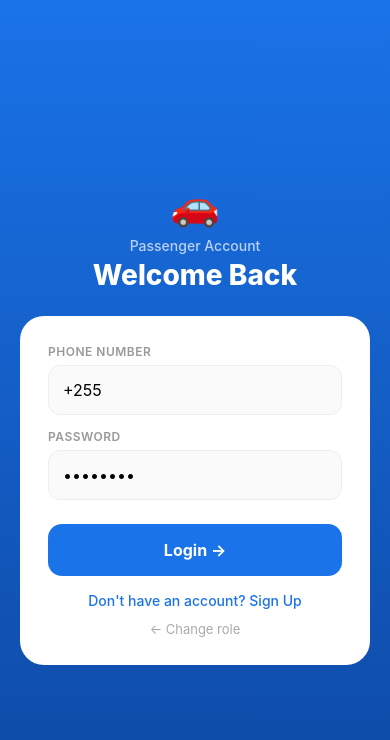
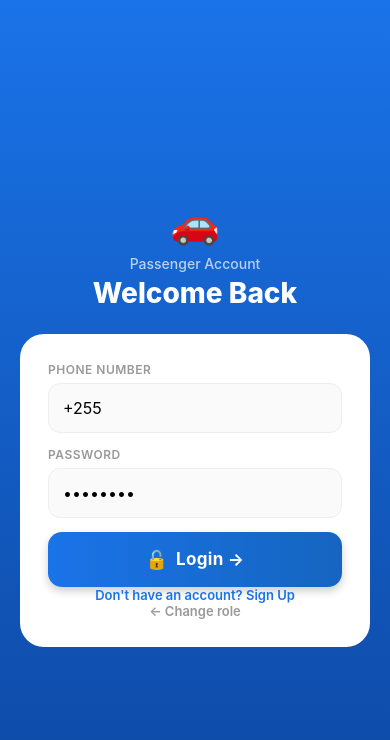
Before and after one commit to kabulamoshi3-cloud/safiri-salama, a React Native app in the folder apps/passenger-app/: screen /Login in a window 390 px wide. Shown: the top 740 px of the page. Built offline with nearby package versions, Linux system fonts and the light colour scheme.

Commit message:
feat: animated buttons with haptic feedback, fix navigation so all screens work after login

```diff
--- a/apps/passenger-app/App.tsx
+++ b/apps/passenger-app/App.tsx
@@ -1,16 +1,13 @@
-import React, { useState, useEffect } from 'react';
+import React, { useState, useEffect, useCallback } from 'react';
 import { NavigationContainer } from '@react-navigation/native';
 import { createNativeStackNavigator } from '@react-navigation/native-stack';
 import { createBottomTabNavigator } from '@react-navigation/bottom-tabs';
 import AsyncStorage from '@react-native-async-storage/async-storage';
 import { StatusBar } from 'expo-status-bar';
 
-// Auth screens
 import OnboardingScreen from './screens/OnboardingScreen';
 import WelcomeScreen from './screens/WelcomeScreen';
 import LoginScreen from './screens/LoginScreen';
-
-// Passenger screens
 import HomeScreen from './screens/HomeScreen';
 import RideRequestScreen from './screens/RideRequestScreen';
 import TripActiveScreen from './screens/TripActiveScreen';
@@ -18,8 +15,6 @@ import RatingScreen from './screens/RatingScreen';
 import TripsScreen from './screens/TripsScreen';
 import ProfileScreen from './screens/ProfileScreen';
 import SupportScreen from './screens/SupportScreen';
-
-// Driver screens
 import DriverHomeScreen from './screens/DriverHomeScreen';
 import DriverTripRequestScreen from './screens/DriverTripRequestScreen';
 import DriverActiveTripScreen from './screens/DriverActiveTripScreen';
@@ -30,14 +25,7 @@ const Tab = createBottomTabNavigator();
 
 function PassengerTabs() {
   return (
-    <Tab.Navigator
-      screenOptions={{
-        tabBarActiveTintColor: '#1a73e8',
-        tabBarInactiveTintColor: '#999',
-        headerStyle: { backgroundColor: '#1a73e8' },
-        headerTintColor: '#fff',
-      }}
-    >
+    <Tab.Navigator screenOptions={{ tabBarActiveTintColor: '#1a73e8', tabBarInactiveTintColor: '#999', headerStyle: { backgroundColor: '#1a73e8' }, headerTintColor: '#fff' }}>
       <Tab.Screen name="Home" component={HomeScreen} options={{ title: '🏠 Home' }} />
       <Tab.Screen name="Trips" component={TripsScreen} options={{ title: '📋 Trips' }} />
       <Tab.Screen name="Support" component={SupportScreen} options={{ title: '❓ Help' }} />
@@ -48,14 +36,7 @@ function PassengerTabs() {
 
 function DriverTabs() {
   return (
-    <Tab.Navigator
-      screenOptions={{
-        tabBarActiveTintColor: '#2e7d32',
-        tabBarInactiveTintColor: '#999',
-        headerStyle: { backgroundColor: '#2e7d32' },
-        headerTintColor: '#fff',
-      }}
-    >
+    <Tab.Navigator screenOptions={{ tabBarActiveTintColor: '#2e7d32', tabBarInactiveTintColor: '#999', headerStyle: { backgroundColor: '#2e7d32' }, headerTintColor: '#fff' }}>
       <Tab.Screen name="DriverHome" component={DriverHomeScreen} options={{ title: '🏠 Home' }} />
       <Tab.Screen name="Earnings" component={EarningsScreen} options={{ title: '💰 Earnings' }} />
       <Tab.Screen name="Support" component={SupportScreen} options={{ title: '❓ Help' }} />
@@ -65,64 +46,42 @@ function DriverTabs() {
 }
 
 export default function App() {
-  const [appState, setAppState] = useState<'loading' | 'onboarding' | 'welcome' | 'passenger' | 'driver'>('loading');
+  const [initialRoute, setInitialRoute] = useState<string | null>(null);
 
   useEffect(() => {
-    checkAuth();
-  }, []);
-
-  const checkAuth = async () => {
+    (async () => {
       const token = await AsyncStorage.getItem('@dalasmart:token');
       const role = await AsyncStorage.getItem('@dalasmart:role');
       const hasOnboarded = await AsyncStorage.getItem('@dalasmart:onboarded');
 
-    if (token && role) {
-      setAppState(role === 'driver' ? 'driver' : 'passenger');
-    } else if (hasOnboarded) {
-      setAppState('welcome');
-    } else {
-      setAppState('onboarding');
-    }
-  };
+      if (token && role === 'driver') setInitialRoute('MainDriver');
+      else if (token) setInitialRoute('Main');
+      else if (hasOnboarded) setInitialRoute('Welcome');
+      else setInitialRoute('Onboarding');
+    })();
+  }, []);
 
-  if (appState === 'loading') return null;
+  if (!initialRoute) return null;
 
   return (
     <NavigationContainer>
       <StatusBar style="light" />
-      <Stack.Navigator screenOptions={{ headerShown: false }}>
-        {appState === 'onboarding' && (
-          <>
+      <Stack.Navigator initialRouteName={initialRoute} screenOptions={{ headerShown: false }}>
+        {/* Auth flow */}
         <Stack.Screen name="Onboarding" component={OnboardingScreen} />
         <Stack.Screen name="Welcome" component={WelcomeScreen} />
         <Stack.Screen name="Login" component={LoginScreen} />
-            <Stack.Screen name="Main" component={PassengerTabs} />
-            <Stack.Screen name="MainDriver" component={DriverTabs} />
-          </>
-        )}
-        {appState === 'welcome' && (
-          <>
-            <Stack.Screen name="Welcome" component={WelcomeScreen} />
-            <Stack.Screen name="Login" component={LoginScreen} />
-            <Stack.Screen name="Main" component={PassengerTabs} />
-            <Stack.Screen name="MainDriver" component={DriverTabs} />
-          </>
-        )}
-        {appState === 'passenger' && (
-          <>
+
+        {/* Passenger main */}
         <Stack.Screen name="Main" component={PassengerTabs} />
         <Stack.Screen name="RideRequest" component={RideRequestScreen} options={{ headerShown: true, title: 'Book a Ride', headerStyle: { backgroundColor: '#1a73e8' }, headerTintColor: '#fff' }} />
         <Stack.Screen name="TripActive" component={TripActiveScreen} options={{ headerShown: true, title: 'Your Trip', headerStyle: { backgroundColor: '#1a73e8' }, headerTintColor: '#fff' }} />
         <Stack.Screen name="Rating" component={RatingScreen} />
-          </>
-        )}
-        {appState === 'driver' && (
-          <>
-            <Stack.Screen name="Main" component={DriverTabs} />
+
+        {/* Driver main */}
+        <Stack.Screen name="MainDriver" component={DriverTabs} />
         <Stack.Screen name="TripRequest" component={DriverTripRequestScreen} options={{ headerShown: true, title: 'New Trip', headerStyle: { backgroundColor: '#2e7d32' }, headerTintColor: '#fff' }} />
         <Stack.Screen name="DriverActiveTrip" component={DriverActiveTripScreen} options={{ headerShown: true, title: 'Active Trip', headerStyle: { backgroundColor: '#2e7d32' }, headerTintColor: '#fff' }} />
-          </>
-        )}
       </Stack.Navigator>
     </NavigationContainer>
   );
--- /dev/null
+++ b/apps/passenger-app/components/AnimatedButton.tsx
@@ -0,0 +1,110 @@
+import React, { useRef } from 'react';
+import { TouchableOpacity, Text, StyleSheet, Animated, ViewStyle, TextStyle } from 'react-native';
+import { LinearGradient } from 'expo-linear-gradient';
+import * as Haptics from 'expo-haptics';
+
+interface AnimatedButtonProps {
+  title: string;
+  onPress: () => void;
+  colors?: [string, string];
+  style?: ViewStyle;
+  textStyle?: TextStyle;
+  icon?: string;
+  disabled?: boolean;
+  size?: 'small' | 'medium' | 'large';
+  variant?: 'filled' | 'outline' | 'ghost';
+}
+
+export default function AnimatedButton({
+  title, onPress, colors = ['#1a73e8', '#1565c0'],
+  style, textStyle, icon, disabled = false,
+  size = 'large', variant = 'filled',
+}: AnimatedButtonProps) {
+  const scaleAnim = useRef(new Animated.Value(1)).current;
+  const shadowAnim = useRef(new Animated.Value(1)).current;
+
+  const handlePressIn = () => {
+    Animated.parallel([
+      Animated.spring(scaleAnim, { toValue: 0.94, friction: 5, tension: 100, useNativeDriver: true }),
+      Animated.timing(shadowAnim, { toValue: 0.5, duration: 100, useNativeDriver: true }),
+    ]).start();
+  };
+
+  const handlePressOut = () => {
+    Animated.parallel([
+      Animated.spring(scaleAnim, { toValue: 1, friction: 4, tension: 80, useNativeDriver: true }),
+      Animated.timing(shadowAnim, { toValue: 1, duration: 200, useNativeDriver: true }),
+    ]).start();
+  };
+
+  const handlePress = () => {
+    Haptics.impactAsync(Haptics.ImpactFeedbackStyle.Medium);
+    onPress();
+  };
+
+  const sizeStyles = {
+    small: { paddingVertical: 10, paddingHorizontal: 18, borderRadius: 10, fontSize: 13 },
+    medium: { paddingVertical: 14, paddingHorizontal: 24, borderRadius: 12, fontSize: 15 },
+    large: { paddingVertical: 17, paddingHorizontal: 32, borderRadius: 14, fontSize: 17 },
+  }[size];
+
+  if (variant === 'outline') {
+    return (
+      <Animated.View style={[{ transform: [{ scale: scaleAnim }] }, style]}>
+        <TouchableOpacity
+          onPressIn={handlePressIn}
+          onPressOut={handlePressOut}
+          onPress={handlePress}
+          disabled={disabled}
+          activeOpacity={1}
+          style={[styles.outlineBtn, { borderRadius: sizeStyles.borderRadius, paddingVertical: sizeStyles.paddingVertical, paddingHorizontal: sizeStyles.paddingHorizontal, borderColor: colors[0] }]}
+        >
+          {icon && <Text style={styles.icon}>{icon}</Text>}
+          <Text style={[styles.outlineText, { fontSize: sizeStyles.fontSize, color: colors[0] }, textStyle]}>{title}</Text>
+        </TouchableOpacity>
+      </Animated.View>
+    );
+  }
+
+  if (variant === 'ghost') {
+    return (
+      <Animated.View style={[{ transform: [{ scale: scaleAnim }] }, style]}>
+        <TouchableOpacity onPressIn={handlePressIn} onPressOut={handlePressOut} onPress={handlePress} disabled={disabled} activeOpacity={1}>
+          {icon && <Text style={styles.icon}>{icon}</Text>}
+          <Text style={[styles.ghostText, { fontSize: sizeStyles.fontSize, color: colors[0] }, textStyle]}>{title}</Text>
+        </TouchableOpacity>
+      </Animated.View>
+    );
+  }
+
+  return (
+    <Animated.View style={[{ transform: [{ scale: scaleAnim }], opacity: disabled ? 0.5 : shadowAnim }, style]}>
+      <TouchableOpacity
+        onPressIn={handlePressIn}
+        onPressOut={handlePressOut}
+        onPress={handlePress}
+        disabled={disabled}
+        activeOpacity={1}
+      >
+        <LinearGradient
+          colors={disabled ? ['#bbb', '#999'] : colors}
+          start={{ x: 0, y: 0 }}
+          end={{ x: 1, y: 0 }}
+          style={[styles.gradient, { borderRadius: sizeStyles.borderRadius, paddingVertical: sizeStyles.paddingVertical, paddingHorizontal: sizeStyles.paddingHorizontal }]}
+        >
+          {icon && <Text style={styles.icon}>{icon}</Text>}
+          <Text style={[styles.text, { fontSize: sizeStyles.fontSize }, textStyle]}>{title}</Text>
+        </LinearGradient>
+      </TouchableOpacity>
+    </Animated.View>
+  );
+}
+
+const styles = StyleSheet.create({
+  gradient: { alignItems: 'center', justifyContent: 'center', flexDirection: 'row', elevation: 4, shadowColor: '#000', shadowOffset: { width: 0, height: 4 }, shadowOpacity: 0.2, shadowRadius: 8 },
+  text: { color: '#fff', fontWeight: '700', letterSpacing: 0.3 },
+  icon: { fontSize: 18, marginRight: 8 },
+  outlineBtn: { alignItems: 'center', justifyContent: 'center', flexDirection: 'row', borderWidth: 2, backgroundColor: 'transparent' },
+  outlineText: { fontWeight: '700' },
+  ghostText: { fontWeight: '600', textAlign: 'center' },
+});
--- a/apps/passenger-app/screens/HomeScreen.tsx
+++ b/apps/passenger-app/screens/HomeScreen.tsx
@@ -3,6 +3,7 @@ import {
   View, Text, StyleSheet, TouchableOpacity, ScrollView, Animated,
 } from 'react-native';
 import { LinearGradient } from 'expo-linear-gradient';
+import AnimatedButton from '../components/AnimatedButton';
 
 export default function HomeScreen({ navigation }: any) {
   const fadeIn = useRef(new Animated.Value(0)).current;
--- a/apps/passenger-app/screens/LoginScreen.tsx
+++ b/apps/passenger-app/screens/LoginScreen.tsx
@@ -6,6 +6,8 @@ import {
 import { LinearGradient } from 'expo-linear-gradient';
 import AsyncStorage from '@react-native-async-storage/async-storage';
 import axios from 'axios';
+
+import AnimatedButton from '../components/AnimatedButton';
 
 const API = 'https://simon-daladala-api.vercel.app/api/v1';
 
@@ -72,24 +74,29 @@ export default function LoginScreen({ route, navigation }: any) {
             <TextInput style={styles.input} placeholder="••••••••" value={password} onChangeText={setPassword} secureTextEntry />
           </View>
 
-          <TouchableOpacity
-            style={[styles.button, isDriver && styles.driverBtn]}
-            onPress={handleAuth} disabled={loading} activeOpacity={0.85}
-          >
-            {loading ? <ActivityIndicator color="#fff" /> : (
-              <Text style={styles.buttonText}>{isRegister ? 'Create Account' : 'Login'} →</Text>
-            )}
-          </TouchableOpacity>
+          <AnimatedButton
+            title={isRegister ? 'Create Account →' : 'Login →'}
+            onPress={handleAuth}
+            disabled={loading}
+            colors={isDriver ? ['#2e7d32', '#1b5e20'] : ['#1a73e8', '#1565c0']}
+            icon={loading ? '⏳' : isRegister ? '✨' : '🔓'}
+          />
 
-          <TouchableOpacity onPress={() => setIsRegister(!isRegister)} style={styles.switchBtn}>
-            <Text style={styles.switchText}>
-              {isRegister ? 'Already have an account? Login' : "Don't have an account? Sign Up"}
-            </Text>
-          </TouchableOpacity>
+          <AnimatedButton
+            title={isRegister ? 'Already have an account? Login' : "Don't have an account? Sign Up"}
+            onPress={() => setIsRegister(!isRegister)}
+            variant="ghost"
+            colors={['#1a73e8', '#1a73e8']}
+            size="small"
+          />
 
-          <TouchableOpacity onPress={() => navigation.goBack()} style={styles.backBtn}>
-            <Text style={styles.backText}>← Change role</Text>
-          </TouchableOpacity>
+          <AnimatedButton
+            title="← Change role"
+            onPress={() => navigation.goBack()}
+            variant="ghost"
+            colors={['#999', '#999']}
+            size="small"
+          />
         </Animated.View>
       </KeyboardAvoidingView>
     </LinearGradient>
```
Also changed, not shown: apps/passenger-app/screens/DriverHomeScreen.tsx (+6 -7 lines), apps/passenger-app/screens/RideRequestScreen.tsx (+15 -6 lines). Lines whose indentation alone changed are shown as unchanged.
